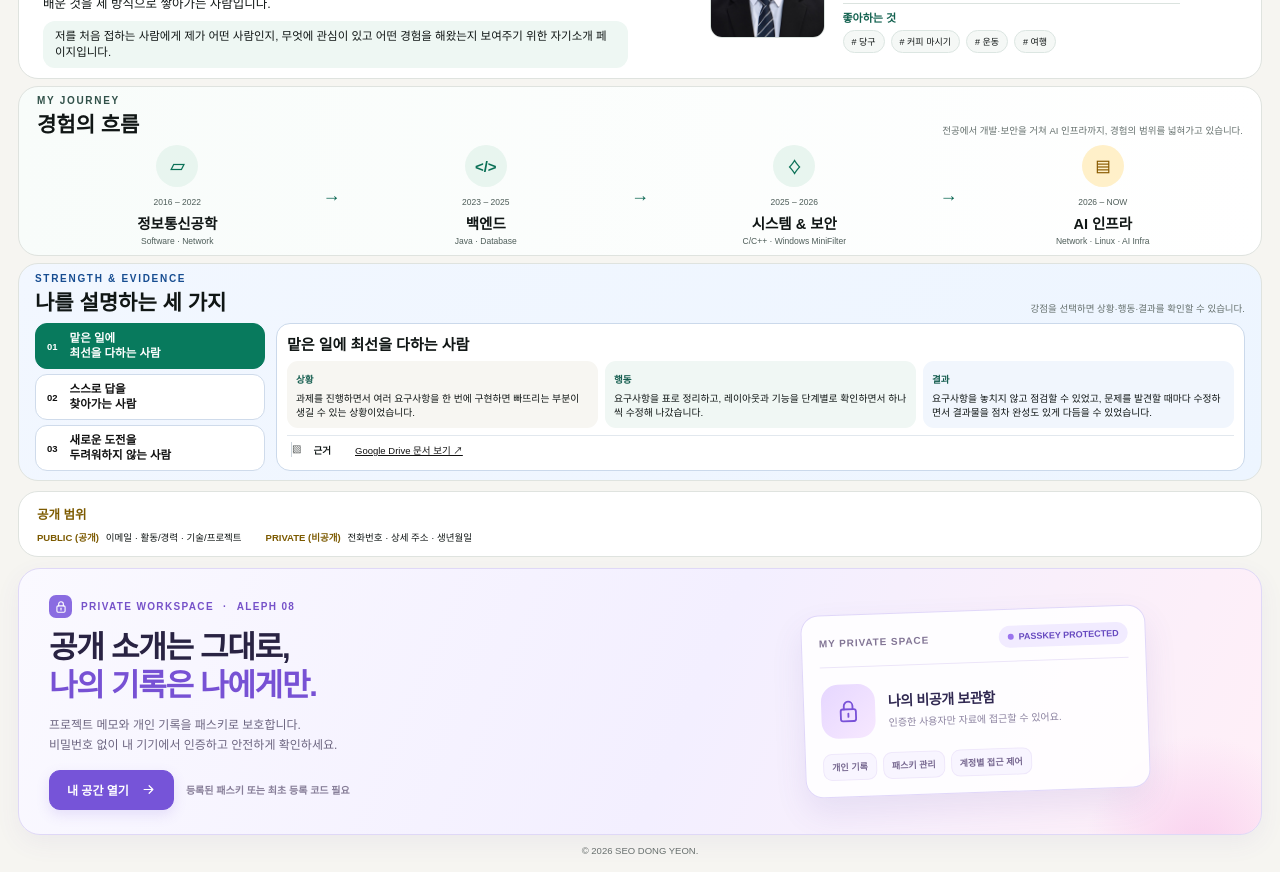
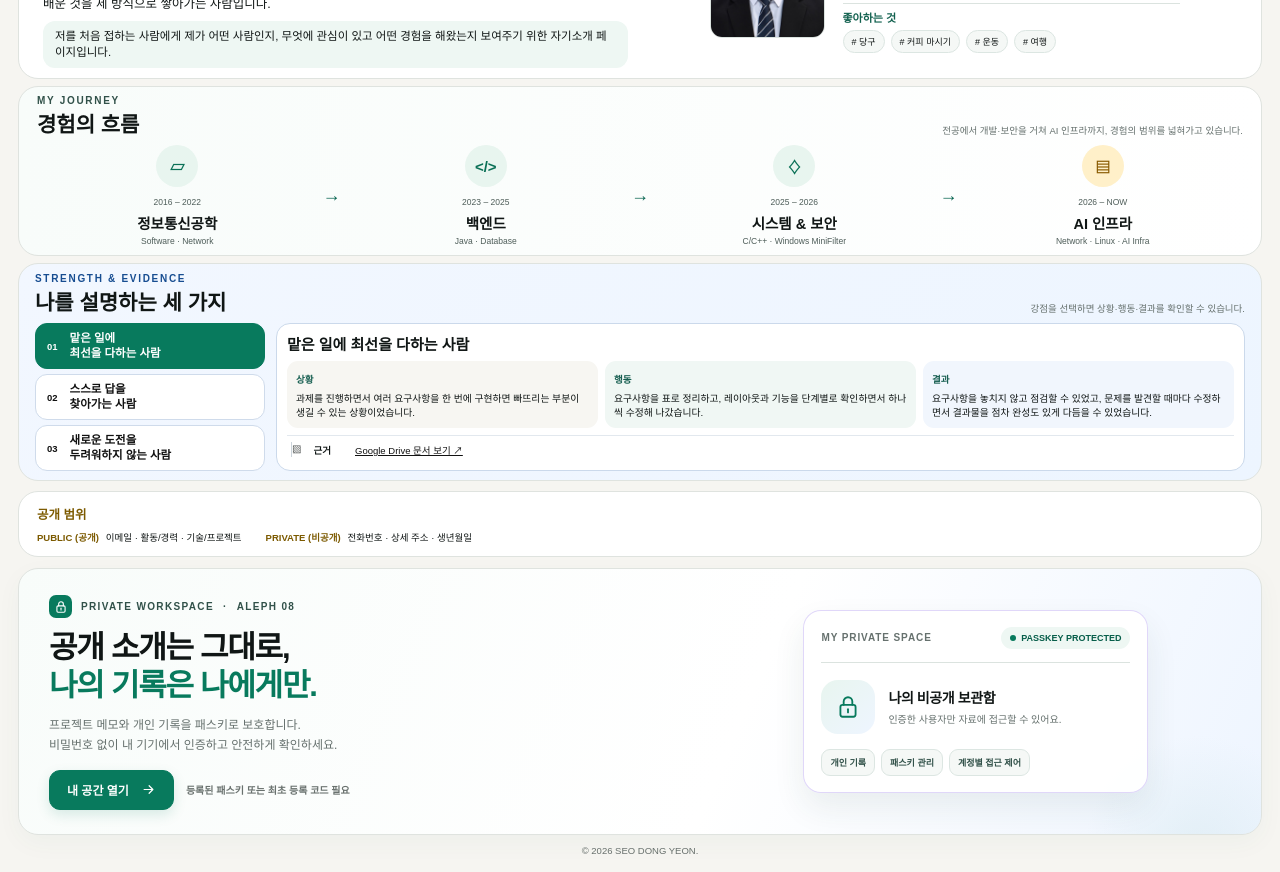
Before and after one commit to sdydy0298-dotcom/ALEPH_08, a website: page index.html in a window 1280 px wide. Shown: the part 196-1068 px from the top of the page. Drawn offline with Linux system fonts and the light colour scheme.

Commit message:
style(t08): align workspace-teaser.css with original T01 green blue and warm-neutral palette

```diff
--- a/workspace-teaser.css
+++ b/workspace-teaser.css
@@ -1,11 +1,11 @@
 /* ALEPH T08 · Public page private-space preview.
-   Scoped to the T08 extension; original T01 sections remain unchanged. */
+   Scoped to the T08 extension using the original T01 palette; all T01 sections remain unchanged. */
 
 .topbar nav a.vault-nav {
-  color:#6749c8;
+  color:#075e4a;
   font-weight:800;
-  background:#f0ebff;
-  border:1px solid #e2d6ff;
+  background:#eef7f3;
+  border:1px solid #dce6e2;
   padding:7px 12px;
   border-radius:999px;
   text-decoration:none;
@@ -16,8 +16,8 @@
 }
 .topbar nav a.vault-nav:hover,
 .topbar nav a.vault-nav:focus-visible {
-  background:#e8dfff;
-  border-color:#bfacf4;
+  background:#e1f3eb;
+  border-color:#8ab8aa;
 }
 .vault-nav svg {height:14px;width:14px;flex:none;}
 
@@ -28,10 +28,10 @@
   grid-template-columns:minmax(0,1fr) minmax(220px,.79fr);
   min-height:245px;
   margin-top:11px;
-  border:1px solid #dfd8f7;
-  border-radius:22px;
-  background:linear-gradient(113deg,#faf9ff 0%,#f3efff 54%,#ffeff7 100%);
-  box-shadow:0 8px 26px rgba(96,70,168,.065);
+  border:1px solid #dfe3df;
+  border-radius:20px;
+  background:linear-gradient(113deg,#f8fcfa 0%,#fff 58%,#eef5ff 100%);
+  box-shadow:0 8px 26px rgba(8,93,72,.04);
   overflow:hidden;
 }
 .vault-teaser::before {
@@ -39,7 +39,7 @@
   content:"";
   width:230px;height:230px;
   right:-53px;bottom:-130px;border-radius:50%;
-  background:radial-gradient(circle,#f5b7e688,transparent 70%);
+  background:radial-gradient(circle,#d6e8ee88,transparent 70%);
   pointer-events:none;
   z-index:-1;
 }
@@ -54,26 +54,26 @@
 .vault-overline {
   display:flex;align-items:center;gap:9px;
   font-size:10px;font-weight:900;letter-spacing:1.35px;
-  color:#7652c9;margin:0 0 11px;
+  color:#315149;margin:0 0 11px;
 }
 .vault-overline-mark {
   display:inline-flex;align-items:center;justify-content:center;
   width:23px;height:23px;border-radius:7px;
-  color:#fff;background:#8a6ce1;
+  color:#fff;background:#087a5d;
 }
 .vault-overline-mark svg {width:14px;height:14px}
 .vault-copy h2 {
   margin:0;
-  color:#292343;
+  color:#101615;
   font-size:clamp(21px,2.5vw,31px);
   letter-spacing:-1.25px;
   line-height:1.22;
   font-weight:800;
   word-break:keep-all;
 }
-.vault-copy h2 span {color:#7751d4;}
+.vault-copy h2 span {color:#087a5d;}
 .vault-description {
-  color:#6d6681;
+  color:#66716e;
   font-size:12px;
   line-height:1.65;
   margin:11px 0 14px;
@@ -88,19 +88,19 @@
   padding:10px 17px;
   text-decoration:none;
   border-radius:11px;
-  color:#fff;background:#7654d8;
-  border:1px solid #7654d8;
+  color:#fff;background:#087a5d;
+  border:1px solid #087a5d;
   font-size:12px;font-weight:800;
-  box-shadow:0 5px 13px rgba(118,84,216,.15);
+  box-shadow:0 5px 13px rgba(8,122,93,.14);
   transition:background .18s,transform .18s,box-shadow .18s;
 }
 .vault-button:hover,.vault-button:focus-visible {
-  background:#5e40ba;transform:translateY(-1px);
-  box-shadow:0 8px 18px rgba(118,84,216,.2);
+  background:#075e4a;transform:translateY(-1px);
+  box-shadow:0 8px 18px rgba(8,122,93,.19);
 }
 .vault-button svg{width:15px;height:15px;}
 .vault-note {
-  font-size:10px;color:#877e98;font-weight:700;
+  font-size:10px;color:#69716e;font-weight:700;
 }
 .vault-visual {
   padding:20px 30px 20px 8px;
@@ -111,46 +111,46 @@
   width:min(100%,345px);
   border:1px solid rgba(222,212,249,.93);
   border-radius:18px;
-  background:#ffffffd9;
-  box-shadow:0 15px 32px #6350ab1b;
+  background:#ffffffed;
+  box-shadow:0 15px 32px #244b3b15;
   padding:16px 17px;
   position:relative;
-  transform:rotate(-2deg);
+  transform:none;
 }
 .vault-preview-top {
   display:flex;justify-content:space-between;align-items:center;gap:8px;
-  border-bottom:1px solid #ece5f9;padding-bottom:13px;
+  border-bottom:1px solid #dbe3df;padding-bottom:13px;
 }
 .vault-preview-label {
   font-size:10px;letter-spacing:.9px;font-weight:800;
-  color:#827595;
+  color:#66716e;
 }
 .vault-status {
   display:inline-flex;align-items:center;gap:5px;
-  font-size:9px;font-weight:800;color:#674ac0;
-  background:#f1ebff;padding:6px 9px;border-radius:20px;
+  font-size:9px;font-weight:800;color:#075e4a;
+  background:#eef7f3;padding:6px 9px;border-radius:20px;
 }
-.vault-status::before {content:"";width:6px;height:6px;border-radius:50%;background:#9b74ee;}
+.vault-status::before {content:"";width:6px;height:6px;border-radius:50%;background:#087a5d;}
 .vault-preview-body {padding:17px 0 5px;display:flex;align-items:center;gap:13px;}
 .vault-preview-symbol {
   flex:none;width:54px;height:54px;
   display:flex;align-items:center;justify-content:center;
-  background:linear-gradient(135deg,#e6d7ff,#f7e8ff);
+  background:linear-gradient(135deg,#e8f5ef,#eef5ff);
   border-radius:17px;
-  color:#7952d8;
+  color:#087a5d;
 }
 .vault-preview-symbol svg{width:26px;height:26px;}
 .vault-preview-body strong {
-  display:block;font-size:14px;color:#302851;
+  display:block;font-size:14px;color:#101615;
   letter-spacing:-.4px;margin-bottom:6px;
 }
 .vault-preview-body p {
-  font-size:10px;line-height:1.45;color:#8c83a0;margin:0;
+  font-size:10px;line-height:1.45;color:#66716e;margin:0;
 }
 .vault-preview-foot {display:flex;flex-wrap:wrap;gap:6px;margin-top:10px}
 .vault-preview-foot span {
-  background:#f8f5ff;color:#75668f;
-  border:1px solid #efe8fb;
+  background:#f5f8f6;color:#315149;
+  border:1px solid #dce6e2;
   font-size:9px;font-weight:700;
   padding:6px 8px;border-radius:9px;
 }
```
